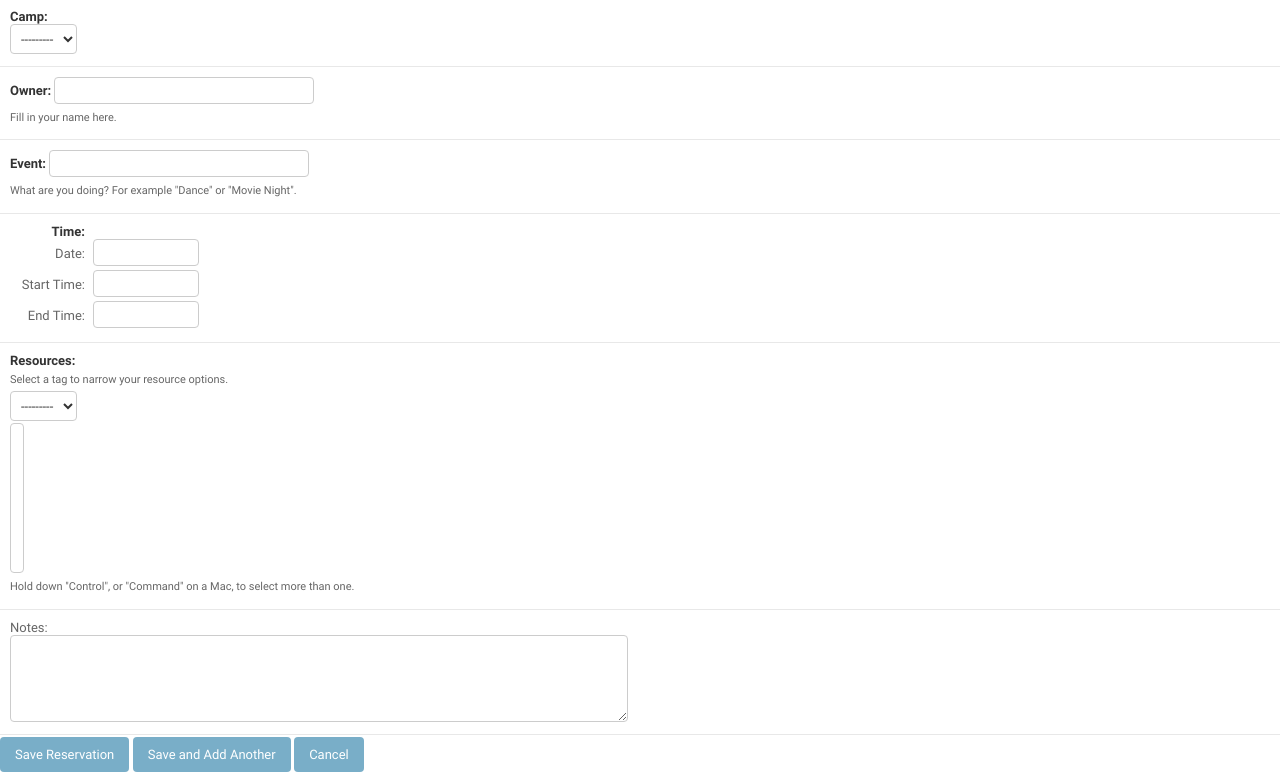
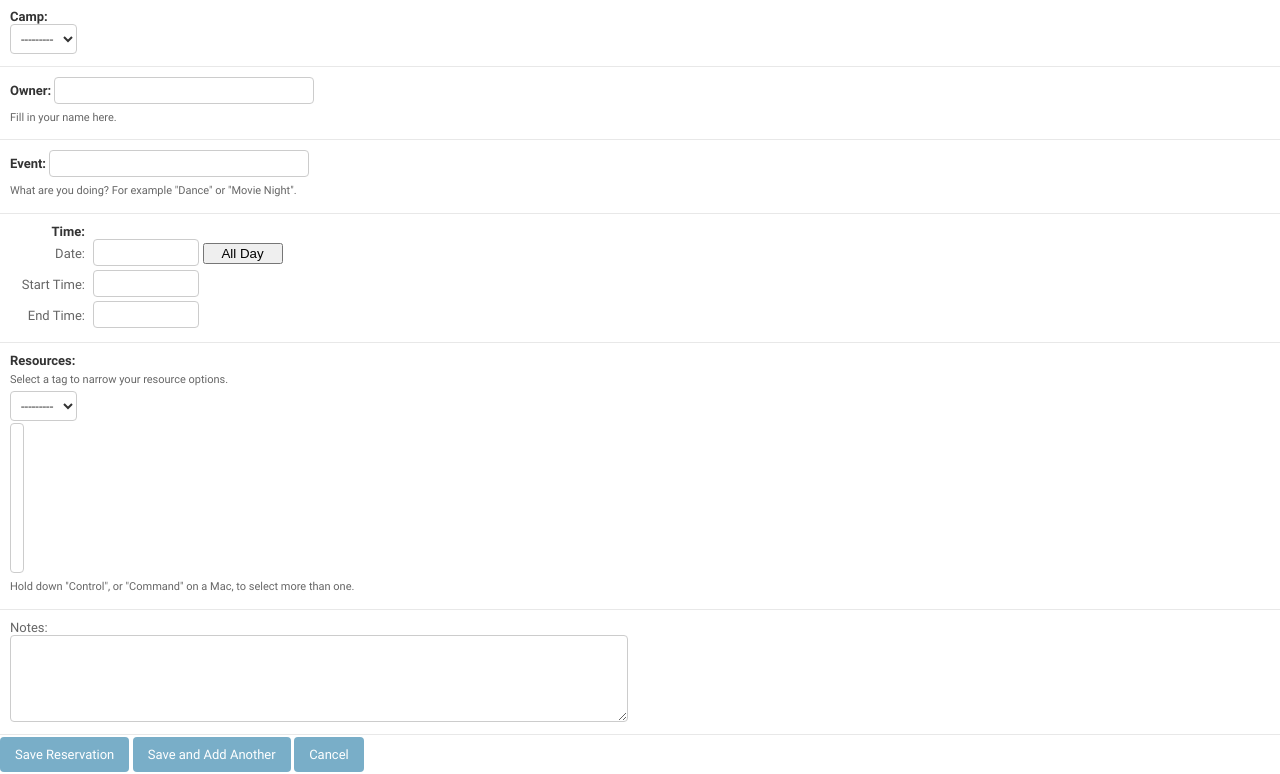
Before and after one commit to mariagullickson/SCaReM, a Django app: template SCaReM/templates/reservations/addedit.html in a window 1280 px wide. Shown: the part 93-867 px from the top of the page. Run offline with Django 3.2, Linux system fonts and the light colour scheme; the template is opened without the code that fills it, so the values that code supplies are empty; parts of the project's set-up code (start-up, migrations or seed data) failed here and were passed over; some libraries are stand-ins or nearby versions.

Commit message:
add an 'All Day' button to reservation form

```diff
--- a/SCaReM/static/css/reservation_form.css
+++ b/SCaReM/static/css/reservation_form.css
@@ -20,6 +20,10 @@ div.ui-datepicker-title {
     line-height: 1.2em !important;
 }
 
+#allday {
+    width: 6em;
+}
+
 a.ui-datepicker-next, a.ui-datepicker-prev {
     height: 1.2em !important;
 }
--- a/SCaReM/static/js/reservation.js
+++ b/SCaReM/static/js/reservation.js
@@ -4,6 +4,12 @@ $('.timepicker').timepicker({
     showPeriod: true,
     showLeadingZero: true
 });
+
+// all day button
+function allDay() {
+    $('#id_start_time').val('12:00 AM');
+    $('#id_end_time').val('11:59 PM');
+}
 
 // filtering resources by tag
 $('#id_tag').change(function() {
--- a/SCaReM/templates/reservations/addedit.html
+++ b/SCaReM/templates/reservations/addedit.html
@@ -57,6 +57,7 @@
           <label>Date:</label>
           <input class="datepicker" id="id_date" name="date" size="10" type="text" value="{{ date_value }}" />
           <label class="datetimeshortcuts" />
+	  <button type="button" id="allday" onclick="allDay()">All Day</button>
         </p>
         <p class="datetime"><label>Start Time:</label> <input class="timepicker" id="id_start_time" name="start_time" size="10" type="text" value="{{ start_time_value }}" /></p>
         <p class="datetime"><label>End Time:</label> <input class="timepicker" id="id_end_time" name="end_time" size="10" type="text" value="{{ end_time_value }}" /></p>
```
